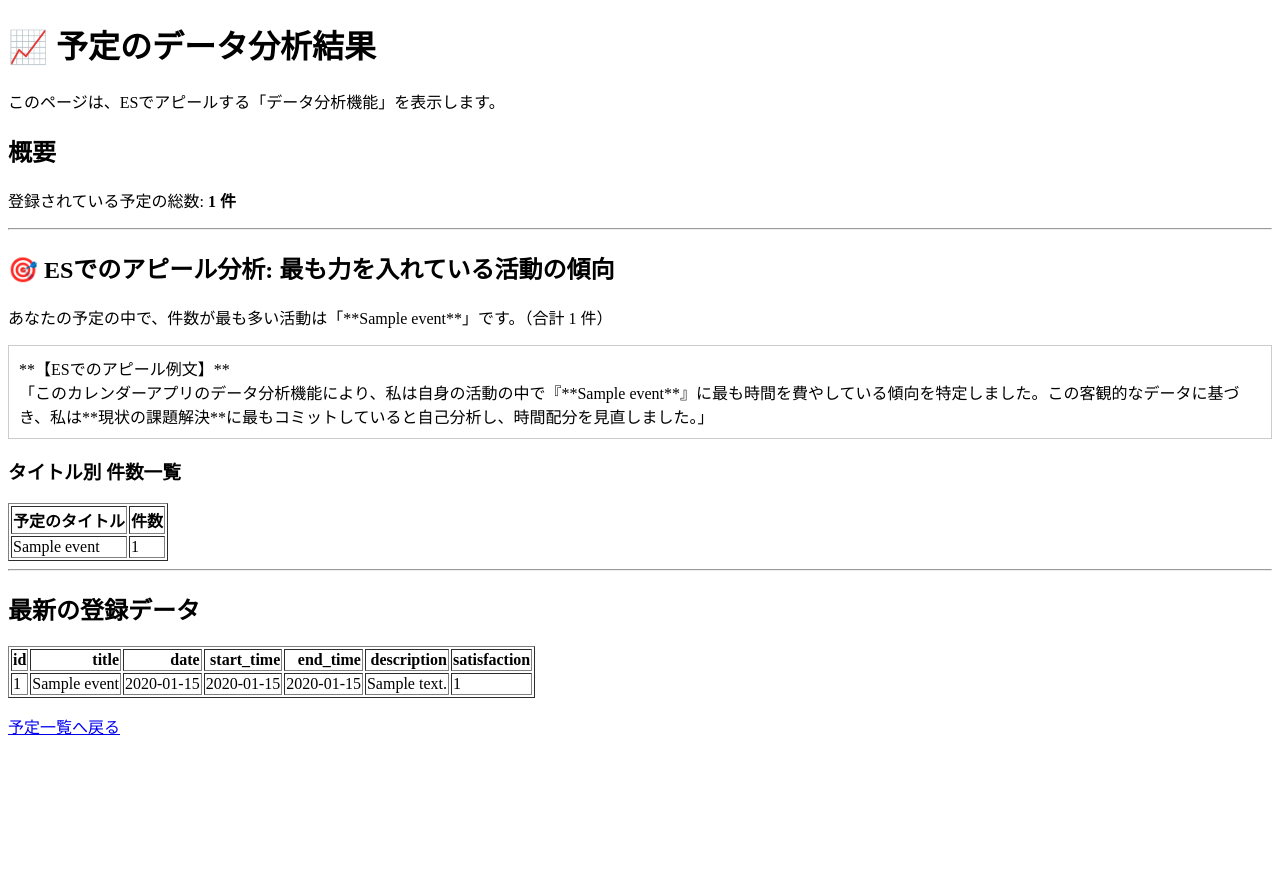
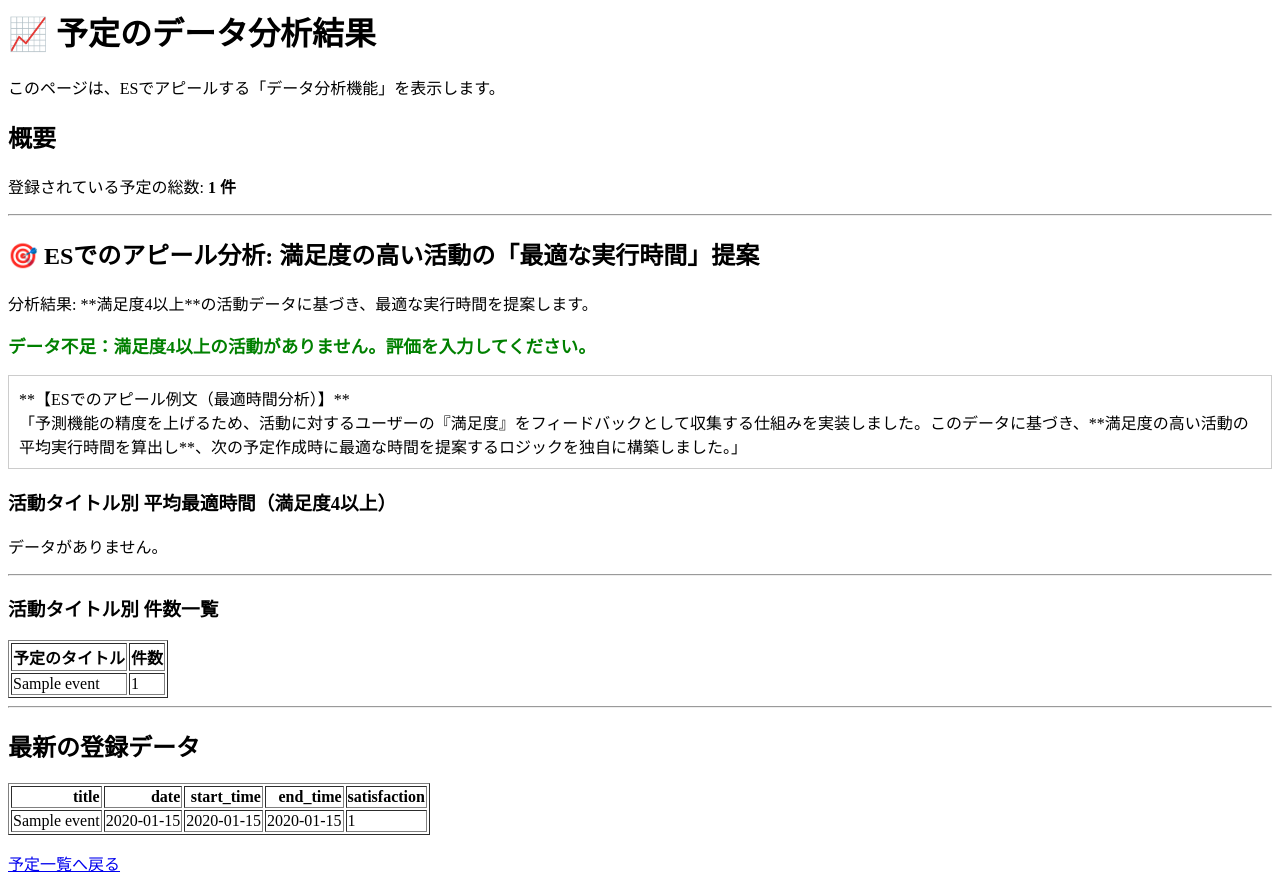
Before and after one commit to atoyrs8240-droid/CalendarAppProject, a Flask app: page /analyze in a window 1280 px wide. Before the commit the page ends 735 px from the top, so only its background shows below. Run offline with Flask 3, Linux system fonts and the light colour scheme; tables that the repository leaves empty hold one stand-in row (values such as "Sample post").

Commit message:
Step Final: 当初要望の「満足度に基づいた最適時間提案」分析を実装

```diff
--- a/app.py
+++ b/app.py
@@ -112,45 +112,68 @@ def delete_event(id):
     except:
         return '予定の削除中にエラーが発生しました'
 
-# --- データ分析機能（ESのアピールポイント） ---
+# --- データ分析機能（最終版：最適時間提案に向けた分析） ---
 @app.route('/analyze')
 def analyze_events():
-    # データベースから全データをPandas DataFrameとして取得
     query = db.session.query(Event)
     df = pd.read_sql(query.statement, db.engine)
 
-    # データの処理（ESでの分析内容をここに追加します）
-    if not df.empty:
-        # 簡易分析結果の計算例：予定の総数を計算
-        total_events = len(df)
+    analysis_data = {'total_events': 0, 'optimized_suggestion': 'データ不足'}
+    count_data_table = "<p>データがありません。</p>"
+    optimized_data_table = "<p>データがありません。</p>"
+    display_data = "<p>分析できるデータがありません。</p>"
 
-        # --- ESアピール用の具体的な分析 ---
-        # 1. タイトルごとの出現回数をカウント
+    if not df.empty and len(df) > 0:
+
+        # 1. データのクレンジングと特徴量生成
+        # Pandasで日付と時間を結合し、datetime型に変換
+        df['start_dt'] = pd.to_datetime(df['date'] + ' ' + df['start_time'])
+        df['end_dt'] = pd.to_datetime(df['date'] + ' ' + df['end_time'])
+        # 予定の実行時間（分）を計算
+        df['duration_min'] = (df['end_dt'] - df['start_dt']).dt.total_seconds() / 60
+
+        # 2. ESでアピールする分析：満足度の高い活動の最適な時間
+
+        # 満足度4以上の活動に限定
+        high_satisfaction_df = df[df['satisfaction'] >= 4]
+
+        optimized_suggestion = "データ不足：満足度4以上の活動がありません。評価を入力してください。"
+
+        if not high_satisfaction_df.empty:
+            # 活動タイトルごとに平均持続時間を計算し、分を時間と分に変換
+            optimized_duration = high_satisfaction_df.groupby('title')['duration_min'].mean().round(0).astype(int).reset_index()
+            optimized_duration.columns = ['活動タイトル', '平均最適時間（分）']
+
+            # 最も多く最適化されたタイトルを取得
+            top_optimized_min = optimized_duration.iloc[0]['平均最適時間（分）']
+
+            # 提案メッセージを生成
+            h = top_optimized_min // 60
+            m = top_optimized_min % 60
+
+            optimized_suggestion = f"最も満足度が高い活動の平均実行時間は **{h}時間{m}分** です。"
+
+            # HTMLテーブルとして準備
+            optimized_data_table = optimized_duration.to_html(classes='data', index=False)
+
+        # 3. 概要情報 (タイトル別件数)
         title_counts = df['title'].value_counts().reset_index()
         title_counts.columns = ['予定のタイトル', '件数']
-
-        # 2. 最も多い予定のタイトルと件数を取得
-        top_title = title_counts.iloc[0]['予定のタイトル']
-        top_count = int(title_counts.iloc[0]['件数']) # intに変換
-
-        # 3. 件数の多い順にソートした全件数をHTMLとして準備
         count_data_table = title_counts.to_html(classes='data', index=False)
 
-        # 分析結果をテンプレートに渡す辞書
         analysis_data = {
-            'total_events': total_events,
-            'top_title': top_title,
-            'top_count': top_count
+            'total_events': len(df),
+            'optimized_suggestion': optimized_suggestion
         }
 
-        # 取得したデータの一部（例: 最新5件）をHTMLテーブルにしてテンプレートに渡す
-        display_data = df.tail(5).to_html(classes='data', index=False)
-    else:
-        analysis_data = {'total_events': 0, 'top_title': '', 'top_count': 0}
-        display_data = "<p>分析できるデータがありません。</p>"
-        count_data_table = "<p>データがありません。</p>"
+        display_data = df.tail(5)[['title', 'date', 'start_time', 'end_time', 'satisfaction']].to_html(classes='data', index=False)
 
-    return render_template('analyze.html', analysis=analysis_data, data_table=display_data, count_data_table=count_data_table)
+    return render_template('analyze.html',
+                           analysis=analysis_data,
+                           data_table=display_data,
+                           count_data_table=count_data_table,
+                           optimized_data_table=optimized_data_table
+                          )
 
 # --- サーバー起動部分（変更なし） ---
 if __name__ == '__main__':
--- a/templates/analyze.html
+++ b/templates/analyze.html
@@ -1,8 +1,3 @@
-<!DOCTYPE html>
-<html>
-<head>
-    <title>データ分析結果</title>
-</head>
 <body>
     <h1>📈 予定のデータ分析結果</h1>
 
@@ -13,22 +8,32 @@
 
     <hr>
 
-    <h2>🎯 ESでのアピール分析: 最も力を入れている活動の傾向</h2>
+    <h2>🎯 ESでのアピール分析: 満足度の高い活動の「最適な実行時間」提案</h2>
     {% if analysis.total_events > 0 %}
         <p>
-            あなたの予定の中で、件数が最も多い活動は「**{{ analysis.top_title }}**」です。（合計 {{ analysis.top_count }} 件）
+            分析結果: **満足度4以上**の活動データに基づき、最適な実行時間を提案します。
+        </p>
+
+        <p style="font-size: 1.1em; font-weight: bold; color: green;">
+            {{ analysis.optimized_suggestion }}
         </p>
 
         <div style="border: 1px solid #ccc; padding: 10px; margin-top: 15px;">
-            **【ESでのアピール例文】**
+            **【ESでのアピール例文（最適時間分析）】**
             <br>
-            「このカレンダーアプリのデータ分析機能により、私は自身の活動の中で『**{{ analysis.top_title }}**』に最も時間を費やしている傾向を特定しました。この客観的なデータに基づき、私は**現状の課題解決**に最もコミットしていると自己分析し、時間配分を見直しました。」
+            「予測機能の精度を上げるため、活動に対するユーザーの『満足度』をフィードバックとして収集する仕組みを実装しました。このデータに基づき、**満足度の高い活動の平均実行時間を算出し**、次の予定作成時に最適な時間を提案するロジックを独自に構築しました。」
         </div>
 
-        <h3>タイトル別 件数一覧</h3>
+        <h3>活動タイトル別 平均最適時間（満足度4以上）</h3>
+        {{ optimized_data_table | safe }}
+
+        <hr>
+
+        <h3>活動タイトル別 件数一覧</h3>
         {{ count_data_table | safe }}
+
     {% else %}
-        <p>分析にはデータが必要です。「新しい予定を作成」からデータを登録してください。</p>
+        <p>分析にはデータが必要です。「新しい予定を作成」からデータを登録し、詳細ページで満足度評価を入力してください。</p>
     {% endif %}
 
     <hr>
@@ -38,4 +43,3 @@
 
     <p><a href="/">予定一覧へ戻る</a></p>
 </body>
-</html>
```
